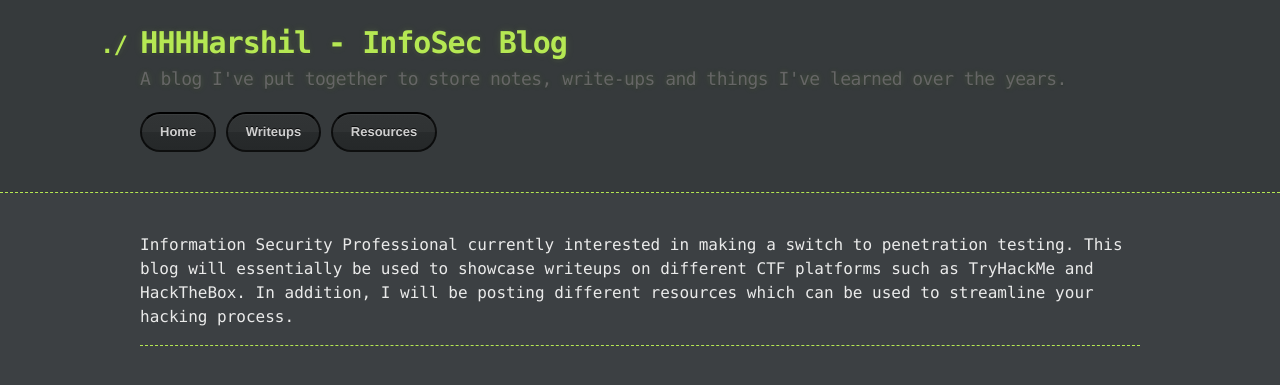
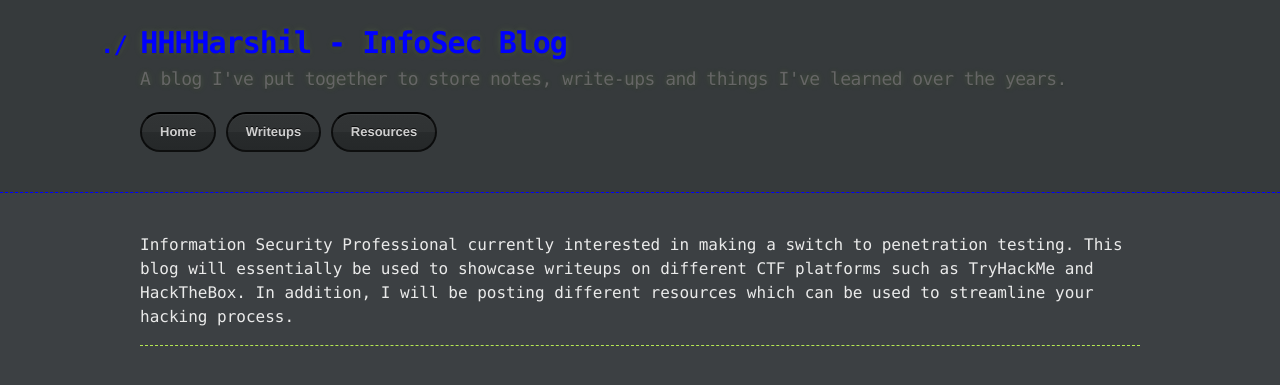
Before and after one commit to hhhharshil/hhhharshil.github.io, a Jekyll site: the page built from index.md, in a window 1280 px wide. Shown: the top 385 px of the page. Built offline with Jekyll 4.4.1, drawn with Linux system fonts in a browser that asks for light colours.

Commit message:
Update _default_colors.scss

```diff
--- a/_sass/_default_colors.scss
+++ b/_sass/_default_colors.scss
@@ -3,7 +3,7 @@ $alto: #d0d0d0;
 $bouquet: #aa759f;
 $chelsea-cucumber: #90a959;
 $cod-grey: #151515;
-$conifer: #b5e853;
+$conifer: #0000FF;
 $dove-grey: #666;
 $gallery: #eaeaea;
 $grey: #888;
```
